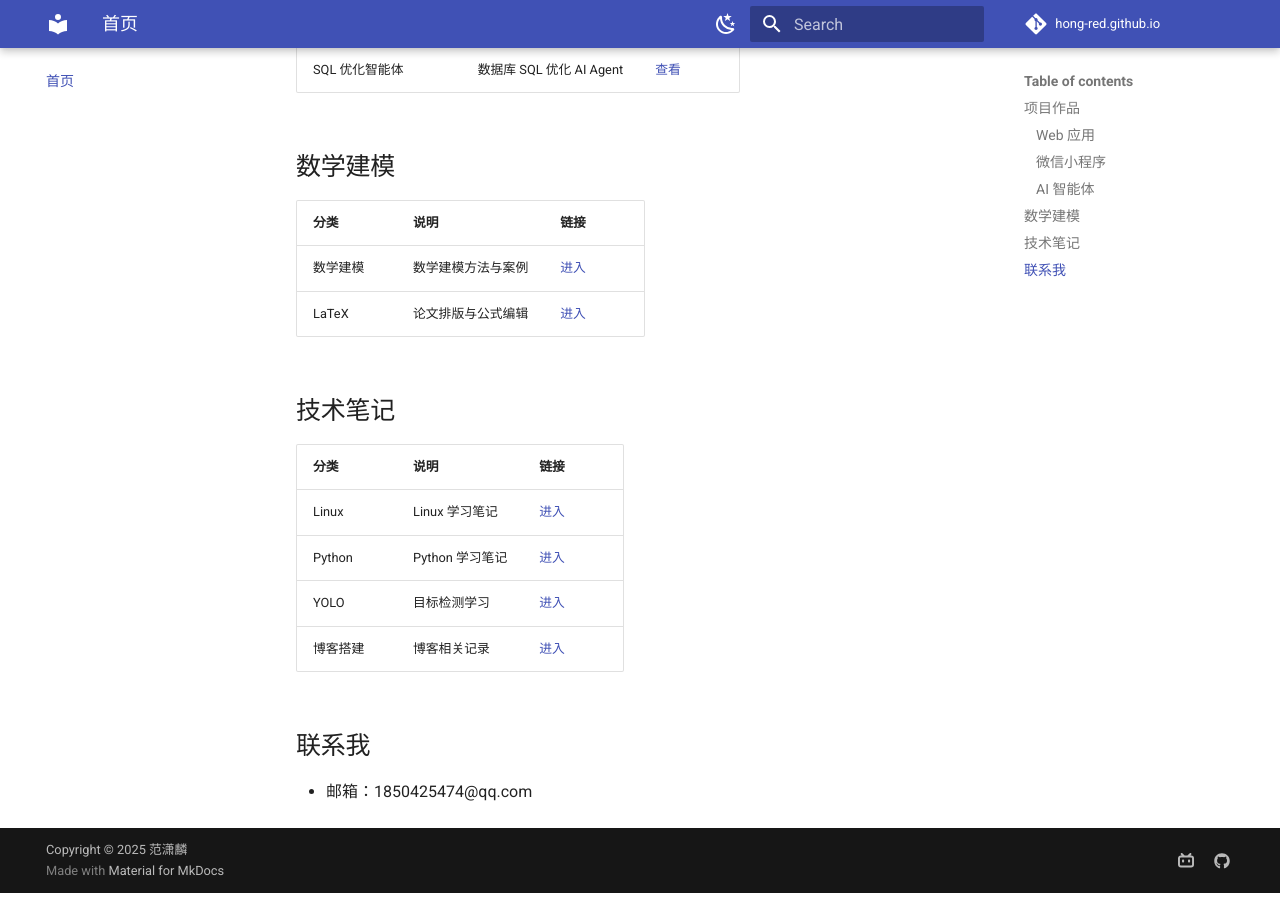
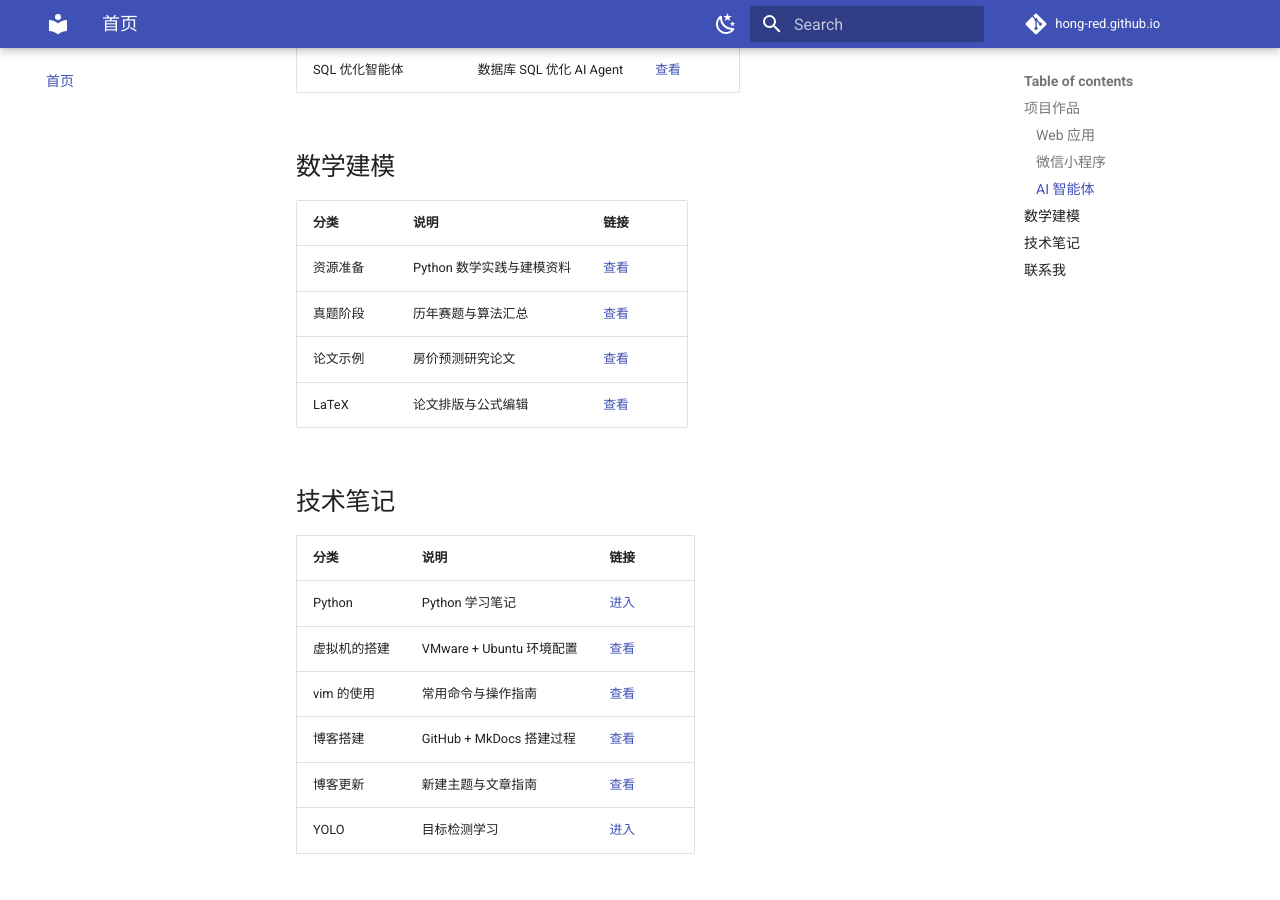
Before and after one commit to hong-red/hong-red.github.io, an MkDocs documentation site: the page built from docs/index.md, in a window 1280 px wide and 900 px high, scrolled down 942 px. Built offline with MkDocs 1.6.1 and Material for MkDocs 9.7.7, drawn with Linux system fonts in a browser that asks for light colours; comment, search, counter and statistics services are not loaded.

Commit message:
docs: 优化首页导航，数学建模指向具体文章

```diff
--- a/docs/index.md
+++ b/docs/index.md
@@ -30,17 +30,21 @@
 
 | 分类 | 说明 | 链接 |
 |------|------|------|
-| 数学建模 | 数学建模方法与案例 | [进入](./mathbuild/) |
-| LaTeX | 论文排版与公式编辑 | [进入](./mathbuild/LATEX/) |
+| 资源准备 | Python 数学实践与建模资料 | [查看](./mathbuild/a.md) |
+| 真题阶段 | 历年赛题与算法汇总 | [查看](./mathbuild/b.md) |
+| 论文示例 | 房价预测研究论文 | [查看](./mathbuild/example.md) |
+| LaTeX | 论文排版与公式编辑 | [查看](./mathbuild/LATEX/index.md) |
 
 ## 技术笔记
 
 | 分类 | 说明 | 链接 |
 |------|------|------|
-| Linux | Linux 学习笔记 | [进入](./TECH/LINUX/) |
 | Python | Python 学习笔记 | [进入](./TECH/python/) |
+| 虚拟机的搭建 | VMware + Ubuntu 环境配置 | [查看](./TECH/LINUX/create.md) |
+| vim 的使用 | 常用命令与操作指南 | [查看](./TECH/LINUX/vim.md) |
+| 博客搭建 | GitHub + MkDocs 搭建过程 | [查看](./TECH/BLOG/create.md) |
+| 博客更新 | 新建主题与文章指南 | [查看](./TECH/BLOG/up.md) |
 | YOLO | 目标检测学习 | [进入](./YOLO/) |
-| 博客搭建 | 博客相关记录 | [进入](./TECH/BLOG/) |
 
 ## 联系我
 
```
